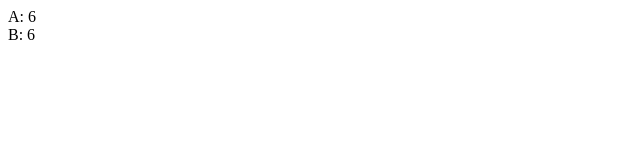
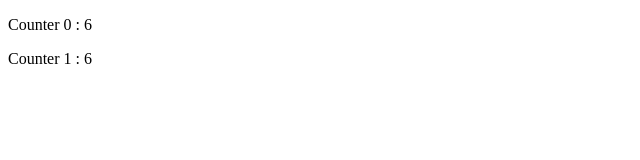
Before and after one commit to fredrikj/store-object, an Angular app: page / in a window 1280 px wide. Shown: the top 160 px of the page, without its empty margins (0-640 px from the left). Built offline with nearby package versions, Linux system fonts and the light colour scheme.

Commit message:
Add CounterComponent

```diff
--- a/src/app/app.component.html
+++ b/src/app/app.component.html
@@ -1,5 +1,4 @@
-<div>
-  A: {{this.a$ | async}}
-  <br>
-  B: {{this.b$ | async}}
-</div>
+<app-counter *ngFor="let counter of counters; index as i"
+  [name]="i"
+  [counter]="counter">
+</app-counter>
--- a/src/app/app.component.ts
+++ b/src/app/app.component.ts
@@ -1,6 +1,5 @@
 import { Component, OnInit } from '@angular/core';
 import {CounterApi} from './counter-api';
-import {Observable} from 'rxjs';
 
 @Component({
   selector: 'app-root',
@@ -8,10 +7,11 @@ import {Observable} from 'rxjs';
   styleUrls: ['./app.component.css']
 })
 export class AppComponent implements OnInit {
-  a$: Observable<number>;
-  b$: Observable<number>;
+  counters: CounterApi[];
   ngOnInit(): void {
-    this.a$ = new CounterApi().value$;
-    this.b$ = new CounterApi().value$;
+    this.counters = [
+      new CounterApi(),
+      new CounterApi()
+    ];
   }
 }
--- a/src/app/app.module.ts
+++ b/src/app/app.module.ts
@@ -2,10 +2,12 @@ import { BrowserModule } from '@angular/platform-browser';
 import { NgModule } from '@angular/core';
 
 import { AppComponent } from './app.component';
+import { CounterComponent } from './counter/counter.component';
 
 @NgModule({
   declarations: [
-    AppComponent
+    AppComponent,
+    CounterComponent
   ],
   imports: [
     BrowserModule
--- /dev/null
+++ b/src/app/counter/counter.component.html
@@ -0,0 +1 @@
+<p>Counter {{name}} : {{this.counter?.value$ | async}}</p>
--- /dev/null
+++ b/src/app/counter/counter.component.ts
@@ -0,0 +1,25 @@
+import {
+  Component,
+  OnInit,
+  Input,
+} from '@angular/core';
+import {CounterApi} from '../counter-api';
+
+@Component({
+  selector: 'app-counter',
+  templateUrl: './counter.component.html',
+  styleUrls: ['./counter.component.css']
+})
+export class CounterComponent implements OnInit {
+  @Input()
+  counter: CounterApi;
+
+  @Input()
+  name: string;
+
+  constructor() { }
+
+  ngOnInit(): void {
+  }
+
+}
```
Also changed, not shown: src/app/counter/counter.component.css (added), 1 other file (tests, documents, lock files or other folders).
